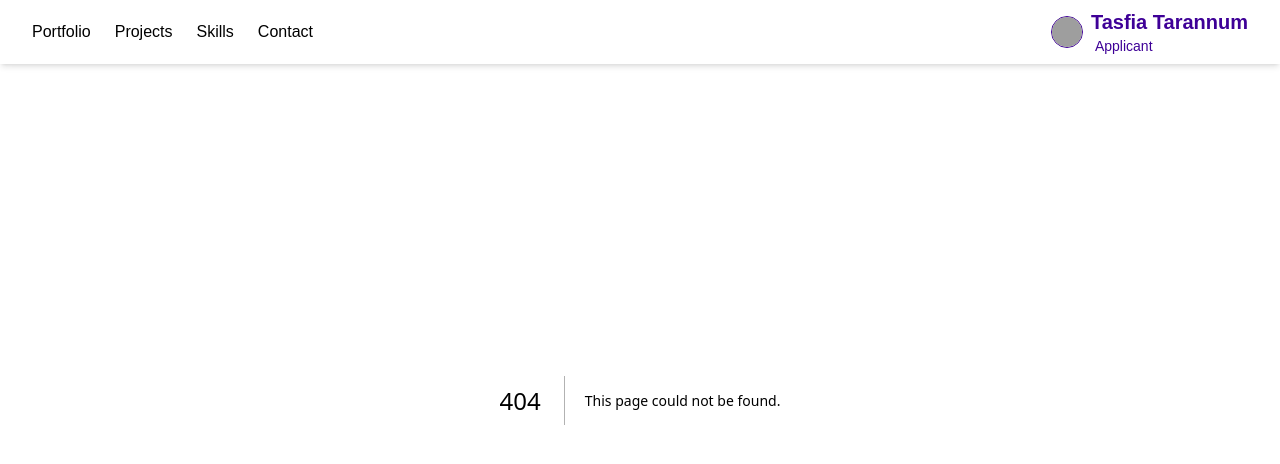
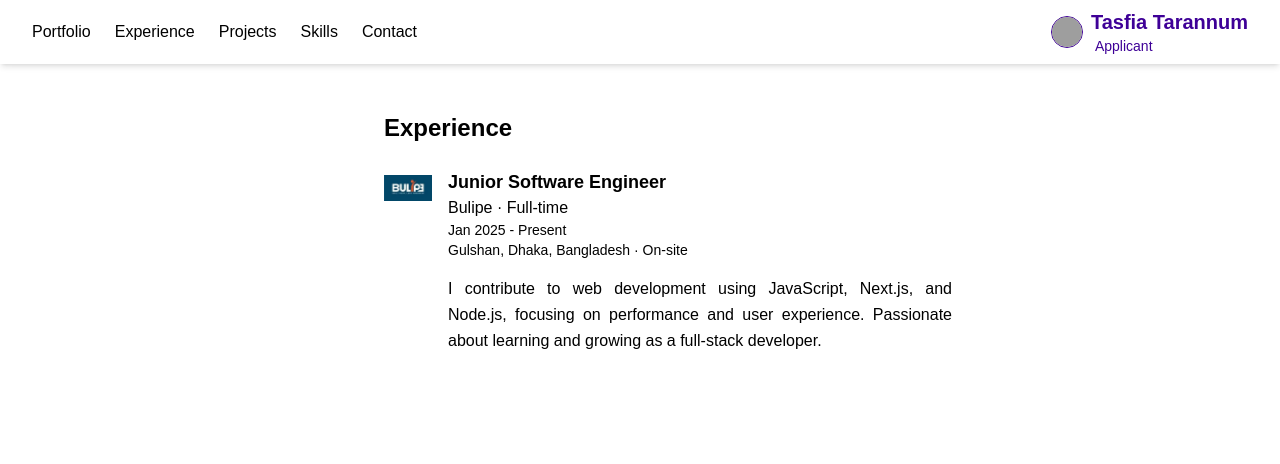
Before and after one commit to tarannumtasfia/dashboard, a Next.js app: page /experience in a window 1280 px wide. Before the commit this address had no page. Shown: the top 464 px of the page. Built offline with nearby package versions, Linux system fonts and the light colour scheme; grey boxes are pictures that could not be loaded.

Commit message:
commited

```diff
--- /dev/null
+++ b/src/app/components/ExperienceSection.js
@@ -0,0 +1,34 @@
+export default function ExperienceCard() {
+  return (
+    <section className="text-black px-4 md:pl-20 pr-6 py-10 max-w-2xl pt-28 mx-auto">
+      <h2 className="text-2xl font-semibold mb-6 text-center md:text-left">
+        Experience
+      </h2>
+
+      <div className="flex flex-col md:flex-row items-center md:items-start gap-4 relative text-center md:text-left">
+        {/* Logo */}
+        <img
+          src="/bulipe-logo.png"
+          alt="Bulipe Logo"
+          className="w-12 h-12 object-contain -mt-1"
+        />
+
+        {/* Content */}
+        <div>
+          <h3 className="text-lg font-bold">Junior Software Engineer</h3>
+          <p className="text-black-400">Bulipe · Full-time</p>
+          <p className="text-sm text-black-500">Jan 2025 - Present </p>
+          <p className="text-sm text-black-500">
+            Gulshan, Dhaka, Bangladesh · On-site
+          </p>
+
+          <p className="mt-4 text-black-200 leading-relaxed text-justify">
+            I contribute to web development using JavaScript, Next.js, and
+            Node.js, focusing on performance and user experience. Passionate
+            about learning and growing as a full-stack developer.
+          </p>
+        </div>
+      </div>
+    </section>
+  );
+}
--- a/src/app/components/Navbar.js
+++ b/src/app/components/Navbar.js
@@ -19,6 +19,12 @@ export default function Navbar() {
               className="hover:text-indigo-600 font-medium text-black"
             >
               Portfolio
+            </Link>
+            <Link
+              href="/experience"
+              className="hover:text-indigo-600 font-medium text-black"
+            >
+              Experience
             </Link>
             <Link
               href="/projects"
@@ -83,6 +89,13 @@ export default function Navbar() {
               Portfolio
             </Link>
             <Link
+              href="/experience"
+              onClick={() => setIsOpen(false)}
+              className="w-full text-left px-4 py-2 rounded-lg text-gray-900 font-bold hover:bg-indigo-50 hover:text-indigo-700 transition"
+            >
+              Experience
+            </Link>
+            <Link
               href="/projects"
               onClick={() => setIsOpen(false)}
               className="w-full text-left px-4 py-2 rounded-lg text-gray-900 font-bold hover:bg-indigo-50 hover:text-indigo-700 transition"
--- /dev/null
+++ b/src/app/experience/page.js
@@ -0,0 +1,10 @@
+// app/experience/page.js
+import ExperienceSection from '../components/ExperienceSection';
+
+export default function ExperiencePage() {
+  return (
+    <main className="bg-white min-h-screen">
+      <ExperienceSection />
+    </main>
+  );
+}
--- a/src/app/page.js
+++ b/src/app/page.js
@@ -19,10 +19,14 @@ export default function Home() {
 
         {/* Right profile info */}
         <div className="flex flex-col space-y-6 max-w-md">
-          <div>
-            <h3 className="text-base font-semibold text-indigo-700 mt-1">
-              Junior Software Engineer, Dhaka, Bangladesh
-            </h3>
+          <div className="flex flex-col space-y-6 max-w-md">
+            <div>
+              <p className="text-lg font-bold text-[#3e0097]">
+                Junior Software Engineer
+              </p>
+              <p className="text-base text-gray-600">at Bulipe Tech</p>
+              <p className="text-sm text-gray-500">Dhaka, Bangladesh</p>
+            </div>
           </div>
 
           <Link href="/contact">
@@ -60,9 +64,8 @@ export default function Home() {
                 style={{
                   width: "30px",
                   height: "30px",
-
                 }}
-                />
+              />
             </a>
             {/* Facebook */}
             {/* <a
@@ -96,9 +99,8 @@ export default function Home() {
                 style={{
                   width: "28px",
                   height: "28px",
-
                 }}
-                />
+              />
             </a>
 
             {/* LeetCode */}
@@ -115,7 +117,6 @@ export default function Home() {
                 style={{
                   width: "28px",
                   height: "28px",
-
                 }}
               />
             </a>
@@ -131,7 +132,6 @@ export default function Home() {
                 style={{
                   width: "28px",
                   height: "28px",
-
                 }}
               />
             </a>
@@ -148,7 +148,6 @@ export default function Home() {
                 style={{
                   width: "32px",
                   height: "32px",
-
                 }}
               />
             </a>
```
Also changed, not shown: public/bulipe-logo.png (added).
